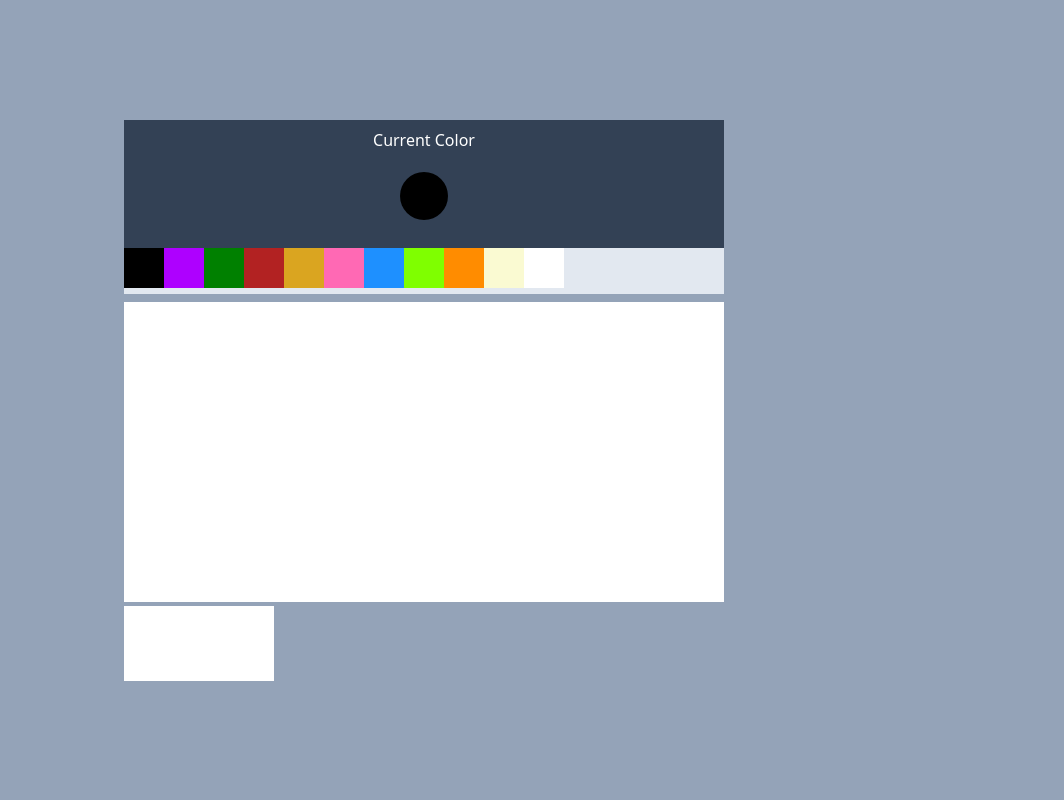
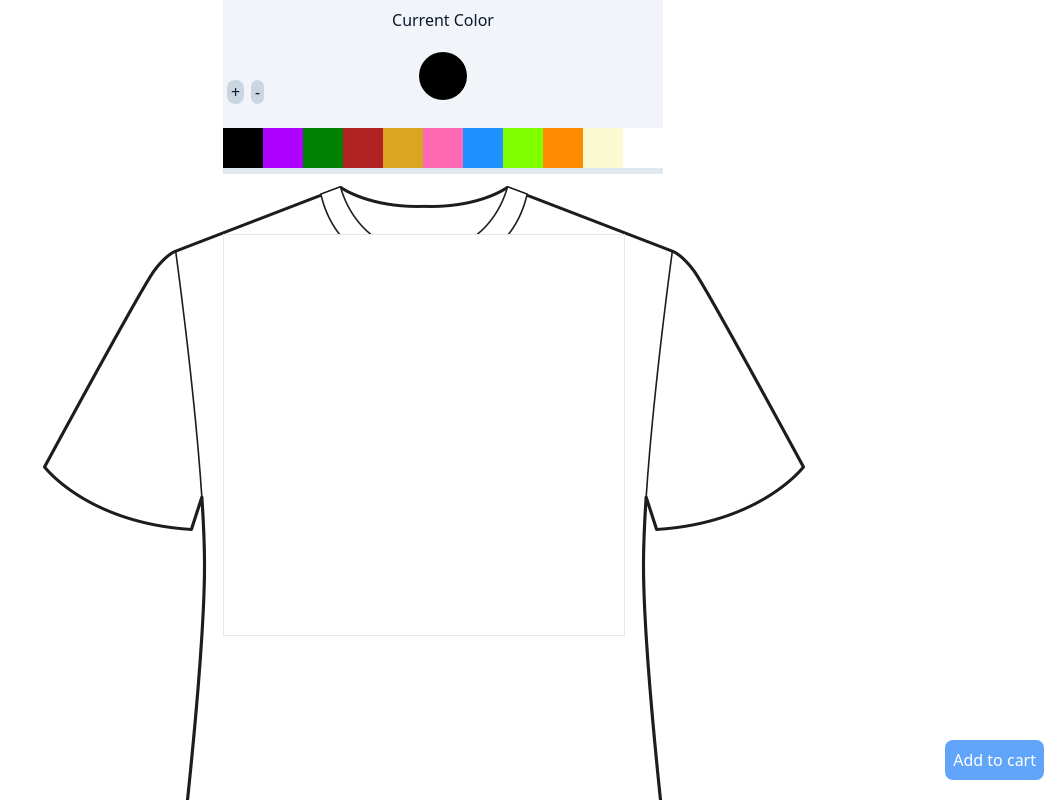
Before and after one commit to duris/canvas-drawing-app, a Next.js app: page / in a window 1280 px wide. Shown: the top 800 px of the page, without its empty margins (216-1280 px from the left). Built offline with nearby package versions, Linux system fonts and the light colour scheme.

Commit message:
Added shirt mock

```diff
--- a/components/Canvas.js
+++ b/components/Canvas.js
@@ -4,7 +4,7 @@ import { useOnDraw, useSaveCanvas } from "./Hooks"
 const Canvas = ({width,height}) => {
 
   const [currentColor, setCurrentColor] = useState('#000000')
-
+  const [pixelPaintSize, setPixelPaintSize] = useState(5)
 
   const setCanvasRef = useOnDraw(onDraw)
   const setCanvasRef2 = useSaveCanvas(saveCanvas)
@@ -29,7 +29,7 @@ const Canvas = ({width,height}) => {
 
 
     const lw = 0
-    const size = 10      // box border
+    const size = pixelPaintSize      // box border
     const boxRow = 1
     const bw = boxRow*size
     const bh = boxRow*size      // how many boxes
@@ -46,18 +46,38 @@ const Canvas = ({width,height}) => {
         ctx.beginPath()
         ctx.rect((boxToDrawX*box)-box,( boxToDrawY*box)-box, box, box);
         ctx.fill();
-        //DRAW GRID
-        // ctx.strokeRect(x,y,box,box)
-        console.log(boxToDrawY)
+
       }
     }
-    dest.drawImage(ctx.canvas,0,0,150,75)
+    // dest.drawImage(ctx.canvas,0,0,150,75)
+    source = ctx
   }
+
+  const getImageData = () => {
+    let data = source.canvas.toDataURL()
+  }
+
+  const increasePixelSize = () => {
+    if(pixelPaintSize+5<11){
+    setPixelPaintSize(pixelPaintSize+5)
+    }
+  }
+  const decreasePixelSize = () => {
+    if(pixelPaintSize-5>0){
+    setPixelPaintSize(pixelPaintSize-5)
+    }
+  }
+
+
 
   return(
     <div>
-      <div className="p-2 bg-slate-700 text-center text-white">Current Color<div className={`bg-[${currentColor}] h-12 w-12 rounded-full flex m-auto my-5`}></div></div>
-      <div className=" bg-slate-200 mb-2 w-full">
+      <div className=" absolute top-0">
+      <div className="p-2 bg-slate-100 text-center text-slate-900">Current Color<div className={`bg-[${currentColor}] h-12 w-12 rounded-full flex m-auto my-5`}></div>
+      <button className=" absolute left-0 top-20 px-1 rounded-lg inline-block mx-1 bg-slate-300" onClick={increasePixelSize}>+</button>
+      <button className=" absolute left-6 top-20 px-1 rounded-lg inline-block mx-1 bg-slate-300" onClick={decreasePixelSize}>-</button>
+      </div>
+      <div className=" bg-slate-200 w-full">
        <button onClick={() => setCurrentColor('#000000')} className=" bg-[#000000] w-10 h-10"></button>
        <button onClick={() => setCurrentColor('#ae00ff')} className=" bg-[#ae00ff] w-10 h-10"></button>
        <button onClick={() => setCurrentColor('#008000')} className=" bg-[#008000] w-10 h-10"></button>
@@ -71,23 +91,22 @@ const Canvas = ({width,height}) => {
        <button onClick={() => setCurrentColor('#FFFFFF')} className=" bg-[#FFFFFF] w-10 h-10"></button>
 
       </div>
+      </div>
+      <div className="border inline-block top-10 relative ">
     <canvas
-      width={600}
-      height={300}
+      width={400}
+      height={400}
       style={canvasStyle}
       ref={setCanvasRef}
     />
-
+    </div>
     <div className="mt-1">
-    <canvas
+    {/* <canvas
       width={150}
       height={75}
       style={canvasStyle}
       ref={setCanvasRef2}
-    />
-    </div>
-    <div>
-
+    /> */}
     </div>
 
     </div>
--- a/pages/index.js
+++ b/pages/index.js
@@ -2,14 +2,27 @@ import Canvas from "../components/Canvas";
 
 const Index = () => {
   return(
-    <main className=" h-screen flex bg-slate-400">
+    <div>
+    <main className=" h-screen flex">
       <div className=" m-auto ">
+        <div className=" absolute -z-10 w-full m-auto left-0 top-40 h-screen min-w-[400px] text-center">
+          <img className=" h-100 h-100 text-center m-auto min-w-[400px]" src='shirt.png'/>
+        </div>
+        <div className="z-10">
       <Canvas
-        width={500}
-        height={500}
+        width={300}
+        height={300}
        />
        </div>
+
+       </div>
+
     </main>
+
+    <div className=" absolute bottom-5 right-5 bg-blue-400 text-white p-2 rounded-lg hover:bg-blue-300 cursor-pointer">
+    Add to cart
+    </div>
+    </div>
   )
 }
 
```
Also changed, not shown: public/apple.jpg (added), public/shirt.png (added).
